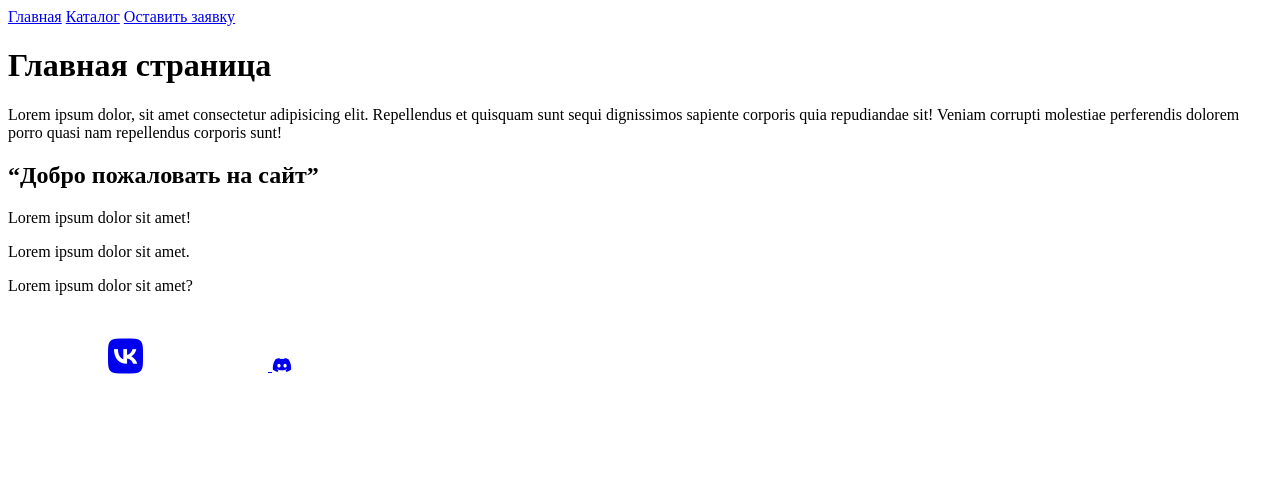
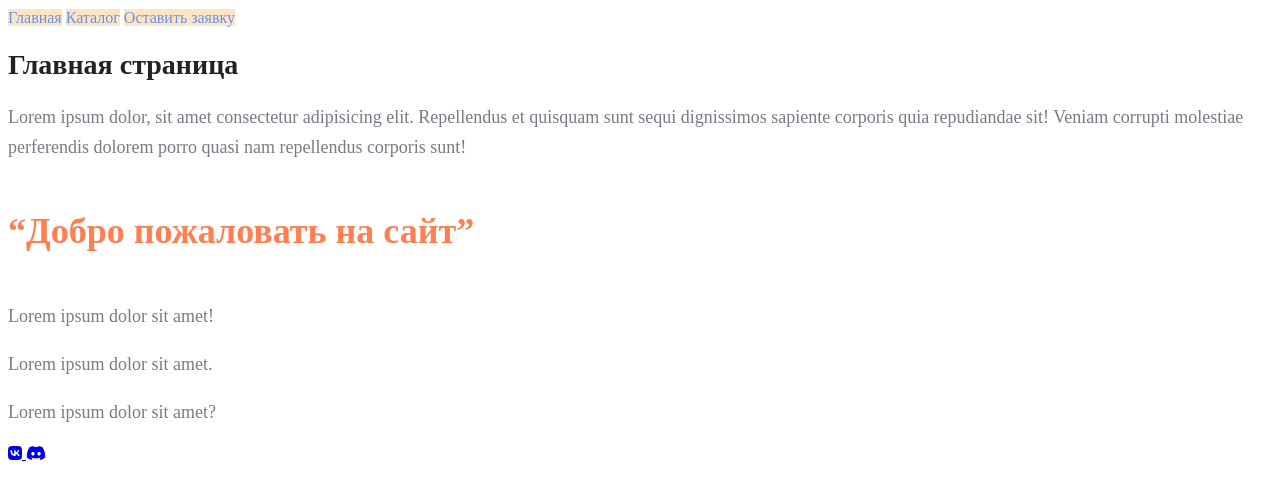
Before and after one commit to sb20mad/html_dz1, a plain HTML site: page index.html in a window 1280 px wide. Drawn offline with Linux system fonts and the light colour scheme.

Commit message:
first commit

```diff
--- a/index.html
+++ b/index.html
@@ -6,35 +6,28 @@
     <meta http-equiv="X-UA-Compatible" content="IE=edge">
     <meta name="viewport" content="width=<device-width>, initial-scale=1.0">
     <title>Document</title>
+    <link rel="stylesheet" href="style.css">
 </head>
 
 <body>
-    <a href="index.html"> Главная</a>
-    <a href="catalog/catalog.html">Каталог</a>
-    <a href="request.html">Оставить заявку</a>
+    <a class="menu-link" href="index.html"> Главная</a>
+    <a class="menu-link" href="catalog/catalog.html">Каталог</a>
+    <a class="menu-link" href="request.html">Оставить заявку</a>
 
-    <h1>Главная страница</h1>
-    <p>Lorem ipsum dolor, sit amet consectetur adipisicing elit. Repellendus et quisquam sunt sequi dignissimos sapiente
+    <h1 class="h1">Главная страница</h1>
+    <p class="p">Lorem ipsum dolor, sit amet consectetur adipisicing elit. Repellendus et quisquam sunt sequi
+        dignissimos sapiente
         corporis quia repudiandae sit! Veniam corrupti molestiae perferendis dolorem porro quasi nam repellendus
         corporis sunt!</p>
-    <h2>“Добро пожаловать на сайт”</h2>
-    <p>Lorem ipsum dolor sit amet!</p>
-    <p>Lorem ipsum dolor sit amet.</p>
-    <p>Lorem ipsum dolor sit amet?</p>
+    <h2 class="h2">“Добро пожаловать на сайт”</h2>
+    <p class="p">Lorem ipsum dolor sit amet!</p>
+    <p class="p">Lorem ipsum dolor sit amet.</p>
+    <p class="p">Lorem ipsum dolor sit amet?</p>
 
 
     <a href="http://vk.com">
         <script src="https://kit.fontawesome.com/3f27ae9b39.js" crossorigin="anonymous"></script>
         <i class="fa fa-brands fa-vk">
-            <style>
-                .fa {
-                    padding: 20px;
-                    font-size: 40px;
-                    width: 60px;
-                    text-decoration: none;
-                    margin: 5px 80px;
-                }
-            </style>
         </i>
     </a>
 
@@ -42,15 +35,6 @@
     <a href="https://discord.com/">
         <script src="https://kit.fontawesome.com/19ae43f03d.js" crossorigin="anonymous"></script>
         <i class="fa-brands fa-discord"></i>
-        <style>
-            .fa {
-                padding: 20px;
-                font-size: 40px;
-                width: 60px;
-                text-decoration: none;
-                margin: 5px 80px;
-            }
-        </style>
         </i>
     </a>
 
--- /dev/null
+++ b/style.css
@@ -0,0 +1,34 @@
+.a {
+    text-decoration: none;
+}
+
+.menu-link {
+    color: cornflowerblue;
+    font-size: 16px;
+    line-height: 20px;
+    text-decoration: none;
+    background-color: bisque;
+}
+
+.h1 {
+    color: #222222;
+    font-size: 28px;
+    line-height: 36px;
+    font-weight: bold;
+}
+
+.p {
+    font-style: normal;
+    font-weight: 300;
+    font-size: 18px;
+    line-height: 30px;
+    color: #7D7987
+}
+
+.h2 {
+    color: coral;
+    font-style: normal;
+    font-weight: 700;
+    font-size: 36px;
+    line-height: 80px;
+}
```
Also changed, not shown: catalog/catalog.html (+12 -9 lines), request.html (+5 -4 lines).
